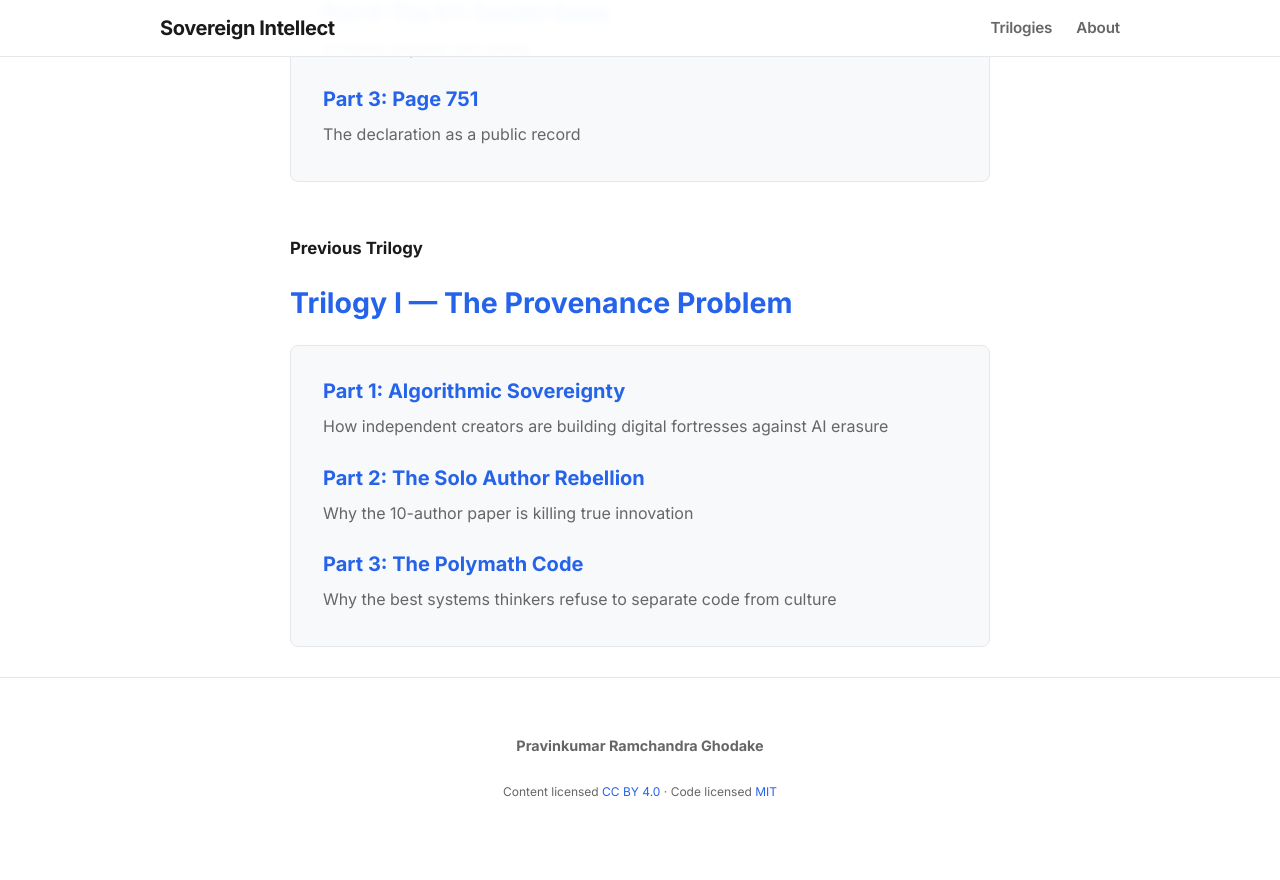
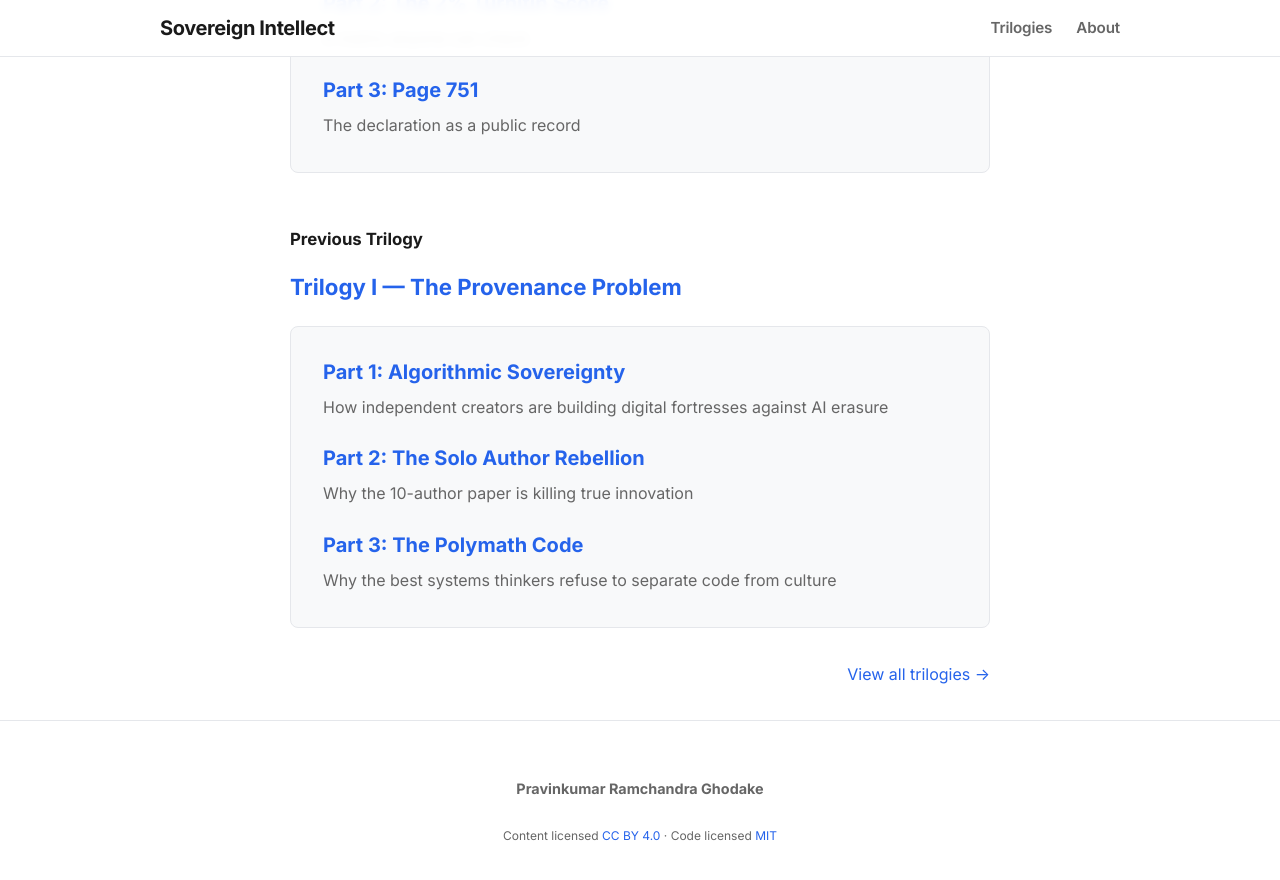
Before and after one commit to pravinkumar-ghodake/sovereign-intellect-blog, a Jekyll site: the page built from index.md, in a window 1280 px wide and 900 px high, scrolled down 555 px. Shown: the top 880 px of the window. Built offline with Jekyll 4.4.1, drawn with Linux system fonts in a browser that asks for light colours; before the commit the page ends 1412 px from its top, so only the background shows below that.

Commit message:
Update index.md

```diff
--- a/index.md
+++ b/index.md
@@ -10,16 +10,16 @@ layout: default
 {% assign series_list = site.data.series %}
 {% assign series_count = series_list | size %}
 
-<h3 style="color: var(--text-main); font-weight: 700; font-size: 1.05rem; text-align: left;">Current Trilogy</h3>
+<h2 style="color: var(--text-main); font-weight: 700; font-size: 1.05rem; text-align: left;">Current Trilogy</h2>
 
 {% assign current_trilogy = series_list | last %}
-<h2><a href="{{ '/series/' | append: current_trilogy.slug | append: '/' | relative_url }}" style="color: var(--accent-color);">{{ current_trilogy.title }}</a></h2>
+<h3><a href="{{ '/series/' | append: current_trilogy.slug | append: '/' | relative_url }}" style="color: var(--accent-color);">{{ current_trilogy.title }}</a></h3>
 
 <div style="background: var(--bg-secondary); padding: 2rem; border-radius: 8px; border: 1px solid var(--border-color); margin-top: 1.5rem;">
 
 {% for part in current_trilogy.parts %}
 <a href="{{ part.url | relative_url }}" style="display: block; text-decoration: none;{% unless forloop.last %} margin-bottom: 1.5rem;{% endunless %}">
-<h3 style="margin: 0 0 0.5rem 0; color: var(--accent-color); font-size: 1.25rem;">Part {{ part.number }}: {{ part.title }}</h3>
+<h4 style="margin: 0 0 0.5rem 0; color: var(--accent-color); font-size: 1.25rem;">Part {{ part.number }}: {{ part.title }}</h4>
 <p style="margin: 0; color: var(--text-muted); font-size: 1rem; font-family: var(--font-ui);">{{ part.subtitle }}</p>
 </a>
 {% endfor %}
@@ -28,22 +28,26 @@ layout: default
 
 {% if series_count > 1 %}
 
-<h3 style="color: var(--text-main); font-weight: 700; font-size: 1.05rem; margin-top: 3.5rem; text-align: left;">Previous Trilogy</h3>
+<h2 style="color: var(--text-main); font-weight: 700; font-size: 1.05rem; margin-top: 3.5rem; text-align: left;">Previous Trilogy</h2>
 
 {% assign prev_index = series_count | minus: 2 %}
 {% assign prev_trilogy = series_list[prev_index] %}
 
-<h2><a href="{{ '/series/' | append: prev_trilogy.slug | append: '/' | relative_url }}" style="color: var(--accent-color);">{{ prev_trilogy.title }}</a></h2>
+<h3><a href="{{ '/series/' | append: prev_trilogy.slug | append: '/' | relative_url }}" style="color: var(--accent-color);">{{ prev_trilogy.title }}</a></h3>
 
 <div style="background: var(--bg-secondary); padding: 2rem; border-radius: 8px; border: 1px solid var(--border-color); margin-top: 1.5rem;">
 
 {% for part in prev_trilogy.parts %}
 <a href="{{ part.url | relative_url }}" style="display: block; text-decoration: none;{% unless forloop.last %} margin-bottom: 1.5rem;{% endunless %}">
-<h3 style="margin: 0 0 0.5rem 0; color: var(--accent-color); font-size: 1.25rem;">Part {{ part.number }}: {{ part.title }}</h3>
+<h4 style="margin: 0 0 0.5rem 0; color: var(--accent-color); font-size: 1.25rem;">Part {{ part.number }}: {{ part.title }}</h4>
 <p style="margin: 0; color: var(--text-muted); font-size: 1rem; font-family: var(--font-ui);">{{ part.subtitle }}</p>
 </a>
 {% endfor %}
 
 </div>
 
+<div style="margin-top: 1.75rem; text-align: right;">
+<a href="{{ '/trilogies/' | relative_url }}" style="font-family: var(--font-ui); font-size: 1rem; color: var(--accent-color);">View all trilogies →</a>
+</div>
+
 {% endif %}
```
